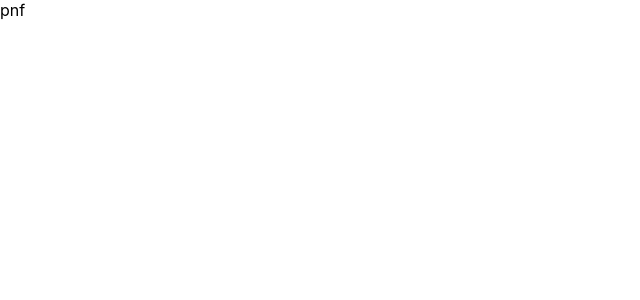
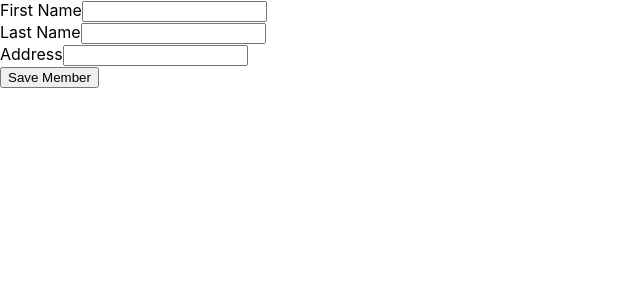
Before and after one commit to yskuridov/tp4-react, a React (Create React App) app in the folder tp4/React/: page /employee/addMember in a window 1280 px wide. Shown: the top 300 px of the page, without its empty margins (0-640 px from the left). Built offline with nearby package versions, Linux system fonts and the light colour scheme.

Commit message:
Add Member implemented

```diff
--- a/tp4/React/src/App.js
+++ b/tp4/React/src/App.js
@@ -7,6 +7,7 @@ import Member from "./Components/MemberComponents/Member";
 import AddBook from "./Components/EmployeeComponents/AddBook";
 import AddCd from "./Components/EmployeeComponents/AddCd";
 import AddDvd from "./Components/EmployeeComponents/AddDvd";
+import AddMember from "./Components/EmployeeComponents/AddMember";
 
 function App() {
   return (
@@ -19,6 +20,7 @@ function App() {
                <Route path='/employee/addBook' element={<AddBook />} />
                <Route path='/employee/addCd' element={<AddCd />} />
                <Route path='/employee/addDvd' element={<AddDvd />} />
+               <Route path='/employee/addMember' element={<AddMember />} />
                <Route path='/member' element={<Member />} />
            </Routes>
      </Router>
--- /dev/null
+++ b/tp4/React/src/Components/EmployeeComponents/AddMember.js
@@ -0,0 +1,47 @@
+import {useState} from "react";
+
+const AddMember = ({OnAdd}) => {
+    const [firstName, setFirstName] = useState('')
+    const [lastName, setLastName] = useState('')
+    const [address, setAddress] = useState('')
+
+
+    const onSubmit = async (event) => {
+        event.preventDefault();
+        const member = {firstName, lastName, address}
+        await fetch("http://localhost:8080/documents/cds",{
+            method:"POST",
+            headers:{"Content-Type":"application/json"},
+            body: JSON.stringify(member)
+        })
+        setFirstName('')
+        setLastName('')
+        setAddress('')
+    }
+
+    return (
+        <form onSubmit={onSubmit}>
+            <div className='form-control'>
+                <label>First Name</label>
+                <input type='text'
+                       value={firstName}
+                       onChange={(e) => setFirstName(e.target.value)} />
+            </div>
+            <div className='form-control'>
+                <label>Last Name</label>
+                <input type='text'
+                       value={lastName}
+                       onChange={(e) => setLastName(e.target.value)} />
+            </div>
+            <div className='form-control'>
+                <label>Address</label>
+                <input type='text'
+                       value={address}
+                       onChange={(e) => setAddress(e.target.value)} />
+            </div>
+            <input type='submit' value='Save Member'/>
+        </form>
+    )
+}
+
+export default AddMember
--- a/tp4/React/src/Components/EmployeeComponents/Employee.js
+++ b/tp4/React/src/Components/EmployeeComponents/Employee.js
@@ -16,6 +16,9 @@ const Employee = () => (
             <button>
                 <NavLink to="/employee/addDvd">Add a DVD</NavLink>
             </button>
+            <button>
+                <NavLink to="/employee/addMember">Add a member</NavLink>
+            </button>
         </div>
 
     </div>
```
